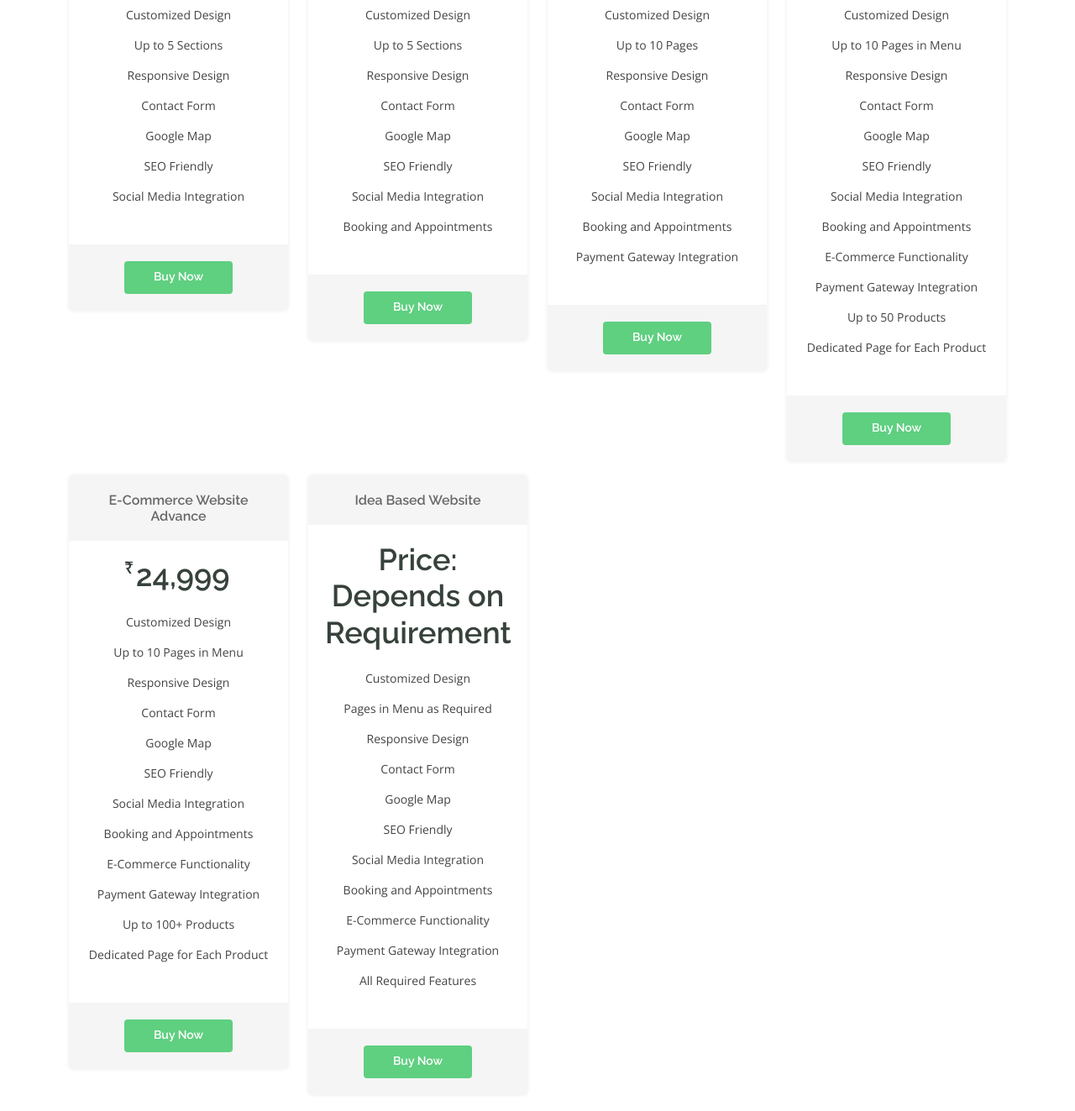
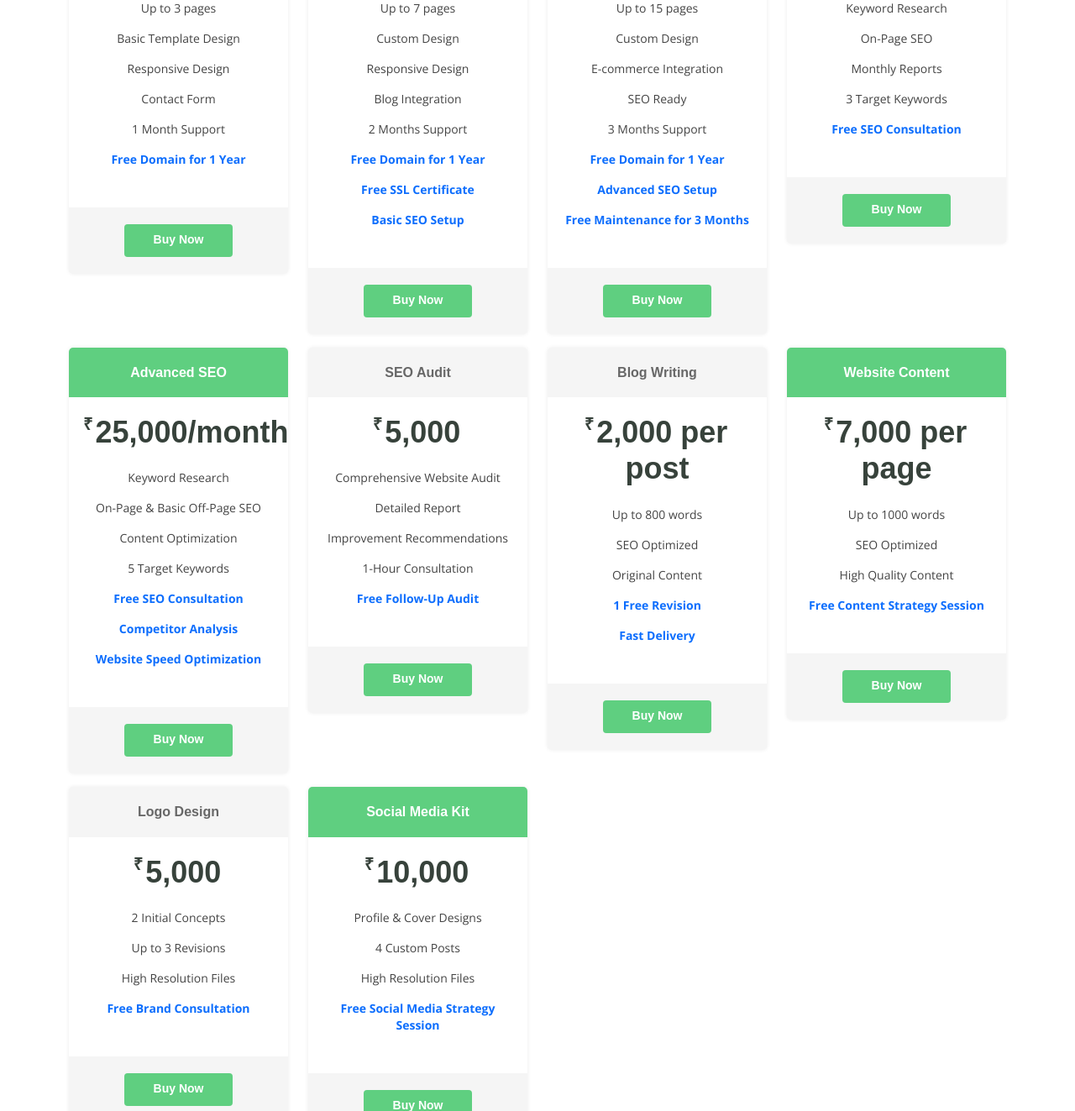
Before and after one commit to dixitk941/NeoCodenex.tech, a plain HTML site: page pricing.html in a window 1280 px wide. Shown: the part 574-1897 px from the top of the page at 84% size. Drawn offline with nearby package versions, Linux system fonts and the light colour scheme.

Commit message:
Update pricing.html

```diff
--- a/pricing.html
+++ b/pricing.html
@@ -4,7 +4,7 @@
 <head>
   <meta charset="utf-8">
   <meta content="width=device-width, initial-scale=1.0" name="viewport">
-  <title>Pricing -  Neocodenex</title>
+  <title>Pricing - NeoCodenex</title>
   <meta content="" name="description">
   <meta content="" name="keywords">
 
@@ -12,9 +12,8 @@
   <script async src="https://www.googletagmanager.com/gtag/js?id=G-3MSPJJ22CV"></script>
   <script>
     window.dataLayer = window.dataLayer || [];
-  function gtag(){dataLayer.push(arguments);}
+    function gtag() { dataLayer.push(arguments); }
     gtag('js', new Date());
-
     gtag('config', 'G-3MSPJJ22CV');
   </script>
 
@@ -25,7 +24,7 @@
   <!-- Fonts -->
   <link href="https://fonts.googleapis.com" rel="preconnect">
   <link href="https://fonts.gstatic.com" rel="preconnect" crossorigin>
-  <link href="https://fonts.googleapis.com/css2?family=Open+Sans:ital,wght@0,300;0,400;0,500;0,600;0,700;0,800;1,300;1,400;1,500;1,600;1,700;1,800&family=Poppins:ital,wght@0,100;0,200;0,300;0,400;0,500;0,600;0,700;0,800;0,900;1,100;1,200;1,300;1,400;1,500;1,600;1,700;1,800;1,900&family=Raleway:ital,wght@0,100;0,200;0,300;0,400;0,500;0,600;0,700;0,800;0,900;1,100;1,200;1,300;1,400;1,500;1,600;1,700;1,800;1,900&display=swap" rel="stylesheet">
+  <link href="https://fonts.googleapis.com/css2?family=Open+Sans:ital,wght@0,300;0,400;0,500;0,600;0,700;0,800;1,300;1,400;1,500;1,600;1,700;1,800&family=Poppins:ital,wght@0,100;0,200;0,300;0,400;0,500;0,600;0,700;0,800;0,900&display=swap" rel="stylesheet">
 
   <!-- Vendor CSS Files -->
   <link href="assets/vendor/bootstrap/css/bootstrap.min.css" rel="stylesheet">
@@ -36,18 +35,15 @@
 
   <!-- Main CSS File -->
   <link href="assets/css/main.css" rel="stylesheet">
-
-
 </head>
 
 <body class="pricing-page">
 
+  <!-- Header -->
   <header id="header" class="header d-flex align-items-center sticky-top">
     <div class="container-fluid container-xl position-relative d-flex align-items-center">
       <a href="index.html" class="logo d-flex align-items-center me-auto">
-          <!-- Uncomment the line below if you also wish to use an image logo -->
         <img src="enlarge_Screenshot_from_2024-06-29_09-05-59-removebg-preview(1).png" alt="">
-          <!-- <h1 class="sitename">CodeNex</h1> -->
       </a>
       <nav id="navmenu" class="navmenu">
         <ul>
@@ -63,6 +59,8 @@
       <a class="btn-getstarted" href="contact.html">Get Started</a>
     </div>
   </header>
+
+  <!-- Main -->
   <main class="main">
 
     <!-- Page Title -->
@@ -71,7 +69,7 @@
         <div class="container">
           <div class="row d-flex justify-content-center text-center">
             <div class="col-lg-8">
-              <h1>Pricing</h1></p>
+              <h1>Pricing</h1>
             </div>
           </div>
         </div>
@@ -84,235 +82,261 @@
           </ol>
         </div>
       </nav>
-    </div><!-- End Page Title -->
+    </div>
 
     <!-- Pricing Section -->
- <!-- Pricing Section -->
     <section id="pricing" class="pricing section">
-
       <div class="container">
-
         <div class="row gy-3">
 
+          <!-- Web Development Pricing -->
           <div class="col-xl-3 col-lg-6" data-aos="fade-up" data-aos-delay="100">
             <div class="pricing-item">
-              <h3>Landing Page Website</h3>
-              <h4><sup>₹</sup>3,999<span></span></h4>
+              <h3>Basic Website</h3>
+              <h4><sup>₹</sup>15,000<span></span></h4>
               <ul>
-                <li>Customized Design</li>
-                <li>Up to 5 Sections</li>
+                <li>Up to 3 pages</li>
+                <li>Basic Template Design</li>
                 <li>Responsive Design</li>
                 <li>Contact Form</li>
-                <li>Google Map</li>
-                <li>SEO Friendly</li>
-                <li>Social Media Integration</li>
+                <li>1 Month Support</li>
+                <li><strong class="text-primary">Free Domain for 1 Year</strong></li>
               </ul>
               <div class="btn-wrap">
                 <a href="form.html" class="btn-buy">Buy Now</a>
               </div>
             </div>
-          </div><!-- End Pricing Item -->
+          </div>
 
           <div class="col-xl-3 col-lg-6" data-aos="fade-up" data-aos-delay="200">
             <div class="pricing-item featured">
-              <h3>Business Website</h3>
-              <h4><sup>₹</sup>9,999<span></span></h4>
+              <h3>Standard Website</h3>
+              <h4><sup>₹</sup>40,000<span></span></h4>
               <ul>
-                <li>Customized Design</li>
-                <li>Up to 5 Sections</li>
+                <li>Up to 7 pages</li>
+                <li>Custom Design</li>
                 <li>Responsive Design</li>
-                <li>Contact Form</li>
-                <li>Google Map</li>
-                <li>SEO Friendly</li>
-                <li>Social Media Integration</li>
-                <li>Booking and Appointments</li>
+                <li>Blog Integration</li>
+                <li>2 Months Support</li>
+                <li><strong class="text-primary">Free Domain for 1 Year</strong></li>
+                <li><strong class="text-primary">Free SSL Certificate</strong></li>
+                <li><strong class="text-primary">Basic SEO Setup</strong></li>
               </ul>
               <div class="btn-wrap">
                 <a href="form.html" class="btn-buy">Buy Now</a>
               </div>
             </div>
-          </div><!-- End Pricing Item -->
+          </div>
 
           <div class="col-xl-3 col-lg-6" data-aos="fade-up" data-aos-delay="300">
             <div class="pricing-item">
-              <h3>Business Website Premium</h3>
-              <h4><sup>₹</sup>14,999<span></span></h4>
+              <h3>Premium Website</h3>
+              <h4><sup>₹</sup>70,000<span></span></h4>
               <ul>
-                <li>Customized Design</li>
-                <li>Up to 10 Pages</li>
-                <li>Responsive Design</li>
-                <li>Contact Form</li>
-                <li>Google Map</li>
-                <li>SEO Friendly</li>
-                <li>Social Media Integration</li>
-                <li>Booking and Appointments</li>
-                <li>Payment Gateway Integration</li>
+                <li>Up to 15 pages</li>
+                <li>Custom Design</li>
+                <li>E-commerce Integration</li>
+                <li>SEO Ready</li>
+                <li>3 Months Support</li>
+                <li><strong class="text-primary">Free Domain for 1 Year</strong></li>
+                <li><strong class="text-primary">Advanced SEO Setup</strong></li>
+                <li><strong class="text-primary">Free Maintenance for 3 Months</strong></li>
               </ul>
               <div class="btn-wrap">
                 <a href="form.html" class="btn-buy">Buy Now</a>
               </div>
             </div>
-          </div><!-- End Pricing Item -->
+          </div>
 
+          <!-- SEO Services Pricing -->
           <div class="col-xl-3 col-lg-6" data-aos="fade-up" data-aos-delay="400">
             <div class="pricing-item">
-              <h3>E-Commerce Website</h3>
-              <h4><sup>₹</sup>19,999<span></span></h4>
+              <h3>Basic SEO</h3>
+              <h4><sup>₹</sup>10,000/month<span></span></h4>
               <ul>
-                <li>Customized Design</li>
-                <li>Up to 10 Pages in Menu</li>
-                <li>Responsive Design</li>
-                <li>Contact Form</li>
-                <li>Google Map</li>
-                <li>SEO Friendly</li>
-                <li>Social Media Integration</li>
-                <li>Booking and Appointments</li>
-                <li>E-Commerce Functionality</li>
-                <li>Payment Gateway Integration</li>
-                <li>Up to 50 Products</li>
-                <li>Dedicated Page for Each Product</li>
+                <li>Keyword Research</li>
+                <li>On-Page SEO</li>
+                <li>Monthly Reports</li>
+                <li>3 Target Keywords</li>
+                <li><strong class="text-primary">Free SEO Consultation</strong></li>
               </ul>
               <div class="btn-wrap">
                 <a href="form.html" class="btn-buy">Buy Now</a>
               </div>
             </div>
-          </div><!-- End Pricing Item -->
+          </div>
 
           <div class="col-xl-3 col-lg-6" data-aos="fade-up" data-aos-delay="500">
-            <div class="pricing-item">
-              <h3>E-Commerce Website Advance</h3>
-              <h4><sup>₹</sup>24,999<span></span></h4>
+            <div class="pricing-item featured">
+              <h3>Advanced SEO</h3>
+              <h4><sup>₹</sup>25,000/month<span></span></h4>
               <ul>
-                <li>Customized Design</li>
-                <li>Up to 10 Pages in Menu</li>
-                <li>Responsive Design</li>
-                <li>Contact Form</li>
-                <li>Google Map</li>
-                <li>SEO Friendly</li>
-                <li>Social Media Integration</li>
-                <li>Booking and Appointments</li>
-                <li>E-Commerce Functionality</li>
-                <li>Payment Gateway Integration</li>
-                <li>Up to 100+ Products</li>
-                <li>Dedicated Page for Each Product</li>
+                <li>Keyword Research</li>
+                <li>On-Page & Basic Off-Page SEO</li>
+                <li>Content Optimization</li>
+                <li>5 Target Keywords</li>
+                <li><strong class="text-primary">Free SEO Consultation</strong></li>
+                <li><strong class="text-primary">Competitor Analysis</strong></li>
+                <li><strong class="text-primary">Website Speed Optimization</strong></li>
               </ul>
               <div class="btn-wrap">
                 <a href="form.html" class="btn-buy">Buy Now</a>
               </div>
             </div>
-          </div><!-- End Pricing Item -->
+          </div>
 
           <div class="col-xl-3 col-lg-6" data-aos="fade-up" data-aos-delay="600">
             <div class="pricing-item">
-              <h3>Idea Based Website</h3>
-              <h4>Price: Depends on Requirement<span></span></h4>
+              <h3>SEO Audit</h3>
+              <h4><sup>₹</sup>5,000<span></span></h4>
               <ul>
-                <li>Customized Design</li>
-                <li>Pages in Menu as Required</li>
-                <li>Responsive Design</li>
-                <li>Contact Form</li>
-                <li>Google Map</li>
-                <li>SEO Friendly</li>
-                <li>Social Media Integration</li>
-                <li>Booking and Appointments</li>
-                <li>E-Commerce Functionality</li>
-                <li>Payment Gateway Integration</li>
-                <li>All Required Features</li>
+                <li>Comprehensive Website Audit</li>
+                <li>Detailed Report</li>
+                <li>Improvement Recommendations</li>
+                <li>1-Hour Consultation</li>
+                <li><strong class="text-primary">Free Follow-Up Audit</strong></li>
               </ul>
               <div class="btn-wrap">
                 <a href="form.html" class="btn-buy">Buy Now</a>
               </div>
             </div>
-          </div><!-- End Pricing Item -->
-
           </div>
 
+          <!-- Content Writing Pricing -->
+          <div class="col-xl-3 col-lg-6" data-aos="fade-up" data-aos-delay="700">
+            <div class="pricing-item">
+              <h3>Blog Writing</h3>
+              <h4><sup>₹</sup>2,000 per post<span></span></h4>
+              <ul>
+                <li>Up to 800 words</li>
+                <li>SEO Optimized</li>
+                <li>Original Content</li>
+                <li><strong class="text-primary">1 Free Revision</strong></li>
+                <li><strong class="text-primary">Fast Delivery</strong></li>
+              </ul>
+              <div class="btn-wrap">
+                <a href="form.html" class="btn-buy">Buy Now</a>
               </div>
-
-    </section><!-- End Pricing Section --><!-- /Pricing Section -->
-
-  </main>
-
- <footer id="footer" class="footer position-relative">
-
-    <div class="container footer-top">
-      <div class="row gy-4">
-        <div class="col-lg-4 col-md-6 footer-about">
-          <a href="index.html" class="logo d-flex align-items-center">
-            <span class="sitename">NeoCodenex</span>
-          </a>
-          <div class="footer-contact pt-3">
-            <!-- <p>123 NeoCodenex Street</p>
-            <p>New York, NY 10001</p> -->
-            <p class="mt-3"><strong>Phone:</strong> <span>+91 9528202892</span></p>
-            <p><strong>Email:</strong> <span>work.NeoCodenex@gmail.com</span></p>
-          </div>
-          <div class="social-links d-flex mt-4">
-            <a href="https://x.com/dixitk941"><i class="bi bi-twitter"></i></a>
-<!--             <a href="#"><i class="bi bi-facebook"></i></a> -->
-            <a href="https://www.instagram.com/neocodenex/"><i class="bi bi-instagram"></i></a>
-            <a href="https://www.linkedin.com/in/karan-dixit-7223a628a/"><i class="bi bi-linkedin"></i></a>
             </div>
           </div>
 
-
-      <div class="col-lg-2 col-md-3 footer-links">
-        <h4>Useful Links</h4>
+          <div class="col-xl-3 col-lg-6" data-aos="fade-up" data-aos-delay="800">
+            <div class="pricing-item featured">
+              <h3>Website Content</h3>
+              <h4><sup>₹</sup>7,000 per page<span></span></h4>
               <ul>
-          <li><a href="home.html">Home</a></li>
-          <li><a href="about.html">About Us</a></li>
-          <li><a href="services.html">Services</a></li>
-          <li><a href="privacy.html">Privacy Policy</a></li>
-          <li><a href="contact.html">Contact Us</a></li>
+                <li>Up to 1000 words</li>
+                <li>SEO Optimized</li>
+                <li>High Quality Content</li>
+                <li><strong class="text-primary">Free Content Strategy Session</strong></li>
               </ul>
+              <div class="btn-wrap">
+                <a href="form.html" class="btn-buy">Buy Now</a>
+              </div>
+            </div>
           </div>
 
-<!--         <div class="col-lg-2 col-md-3 footer-links">
-          <h4>Services</h4>
+          <!-- Creative Design Pricing -->
+          <div class="col-xl-3 col-lg-6" data-aos="fade-up" data-aos-delay="900">
+            <div class="pricing-item">
+              <h3>Logo Design</h3>
+              <h4><sup>₹</sup>5,000<span></span></h4>
               <ul>
-            <li><a href="#">Web Development</a></li>
-            <li><a href="#">SEO</a></li>
-            <li><a href="#">Content Writing</a></li>
-            <li><a href="#">Digital Marketing</a></li>
-            <li><a href="#">Graphic Design</a></li>
+                <li>2 Initial Concepts</li>
+                <li>Up to 3 Revisions</li>
+                <li>High Resolution Files</li>
+                <li><strong class="text-primary">Free Brand Consultation</strong></li>
               </ul>
-        </div> -->
+              <div class="btn-wrap">
+                <a href="form.html" class="btn-buy">Buy Now</a>
+              </div>
+            </div>
+          </div>
 
-        <div class="col-lg-4 col-md-12 footer-newsletter">
-          <h4>Newsletter</h4>
-          <p>Subscribe to our newsletter for the latest updates and promotions.</p>
-          <form action="forms/newsletter.php" method="post" class="php-email-form">
-            <div class="newsletter-form">
-              <input type="email" name="email" placeholder="Enter your email">
-              <input type="submit" value="Subscribe">
+          <div class="col-xl-3 col-lg-6" data-aos="fade-up" data-aos-delay="1000">
+            <div class="pricing-item featured">
+              <h3>Social Media Kit</h3>
+              <h4><sup>₹</sup>10,000<span></span></h4>
+              <ul>
+                <li>Profile & Cover Designs</li>
+                <li>4 Custom Posts</li>
+                <li>High Resolution Files</li>
+                <li><strong class="text-primary">Free Social Media Strategy Session</strong></li>
+              </ul>
+              <div class="btn-wrap">
+                <a href="form.html" class="btn-buy">Buy Now</a>
               </div>
-            <div class="loading">Loading</div>
-            <div class="error-message"></div>
-            <div class="sent-message">Your subscription request has been sent. Thank you!</div>
-          </form>
+            </div>
           </div>
 
         </div>
       </div>
+    </section>
 
-    <div class="container text-center mt-4">
-      <p>&copy; 2024 NeoCodenex. All rights reserved. | Designed by <a href="https://karandixitportfolio.vercel.app">dixitk941</a></p>
+  </main>
+
+  <!-- Footer -->
+  <footer id="footer" class="footer">
+    <div class="container">
+      <div class="row gy-4">
+        <div class="col-lg-5 col-md-12 footer-info">
+          <a href="index.html" class="logo d-flex align-items-center">
+            <img src="enlarge_Screenshot_from_2024-06-29_09-05-59-removebg-preview(1).png" alt="">
+            <span>NeoCodenex</span>
+          </a>
+          <p>Providing top-notch web development, SEO, content writing, and creative design services to elevate your business.</p>
+          <div class="social-links d-flex mt-4">
+            <a href="https://twitter.com/NeoCodenex" class="twitter"><i class="bi bi-twitter"></i></a>
+            <a href="https://www.facebook.com/profile.php?id=61597332468577" class="facebook"><i class="bi bi-facebook"></i></a>
+            <a href="https://www.instagram.com/neocodenex/" class="instagram"><i class="bi bi-instagram"></i></a>
+            <a href="https://www.linkedin.com/in/karan-dixit-77424124b/" class="linkedin"><i class="bi bi-linkedin"></i></a>
+          </div>
         </div>
 
+        <div class="col-lg-2 col-6 footer-links">
+          <h4>Quick Links</h4>
+          <ul>
+            <li><a href="index.html">Home</a></li>
+            <li><a href="about.html">About Us</a></li>
+            <li><a href="services.html">Services</a></li>
+            <li><a href="pricing.html">Pricing</a></li>
+            <li><a href="contact.html">Contact</a></li>
+          </ul>
+        </div>
+
+        <div class="col-lg-3 col-md-12 footer-contact text-center text-md-start">
+          <h4>Contact Us</h4>
+          <p>
+            123 Street Name<br>
+            City, State, Zip Code<br>
+            India<br><br>
+            <strong>Phone:</strong> +91 1234567890<br>
+            <strong>Email:</strong> info@neocodenex.tech<br>
+          </p>
+        </div>
+      </div>
+    </div>
+    <div class="container mt-4">
+      <div class="copyright">
+        &copy; Copyright <strong><span>NeoCodenex</span></strong>. All Rights Reserved
+      </div>
+      <div class="credits">
+        Designed by <a href="https://karandixitportfolio.vercel.app/">Karan Dixit</a>
+      </div>
+    </div>
   </footer>
-  <!-- Scroll Top -->
-  <a href="#" id="scroll-top" class="scroll-top d-flex align-items-center justify-content-center"><i class="bi bi-arrow-up-short"></i></a>
 
-  <!-- Preloader -->
-  <div id="preloader"></div>
+  <!-- Back to top button -->
+  <a href="#" class="scroll-top d-flex align-items-center justify-content-center"><i class="bi bi-arrow-up-short"></i></a>
 
   <!-- Vendor JS Files -->
   <script src="assets/vendor/bootstrap/js/bootstrap.bundle.min.js"></script>
-  <script src="assets/vendor/php-email-form/validate.js"></script>
   <script src="assets/vendor/aos/aos.js"></script>
   <script src="assets/vendor/glightbox/js/glightbox.min.js"></script>
+  <script src="assets/vendor/swiper/swiper-bundle.min.js"></script>
   <script src="assets/vendor/purecounter/purecounter_vanilla.js"></script>
-  <script src="assets/vendor/swiper/swiper-bundle.min.js"></script>
+  <script src="assets/vendor/isotope-layout/isotope.pkgd.min.js"></script>
+  <script src="assets/vendor/php-email-form/validate.js"></script>
 
   <!-- Main JS File -->
   <script src="assets/js/main.js"></script>
```
Lines whose indentation alone changed are shown as unchanged.
